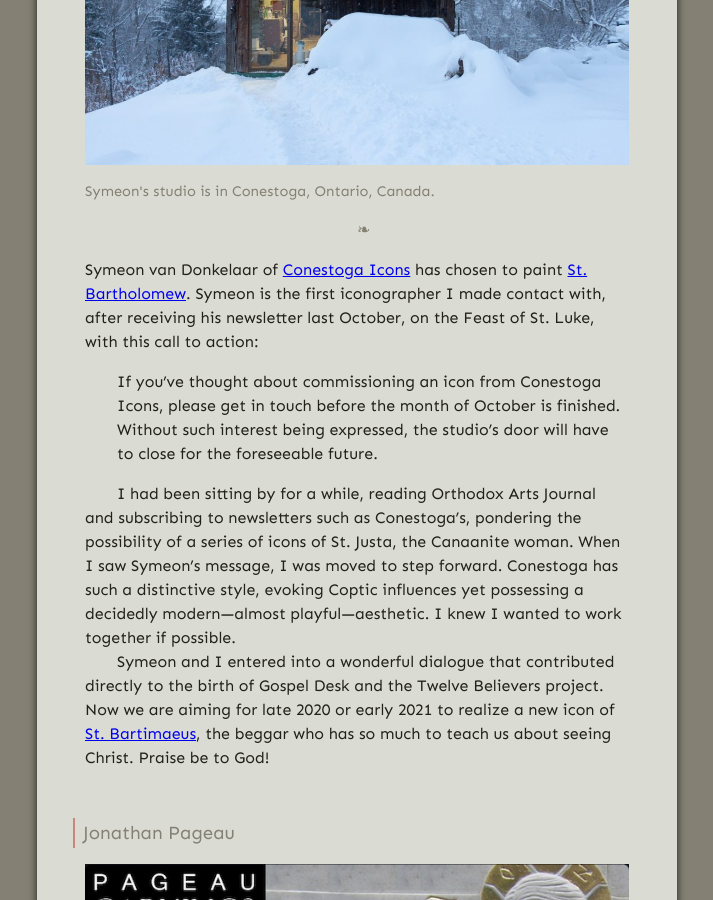
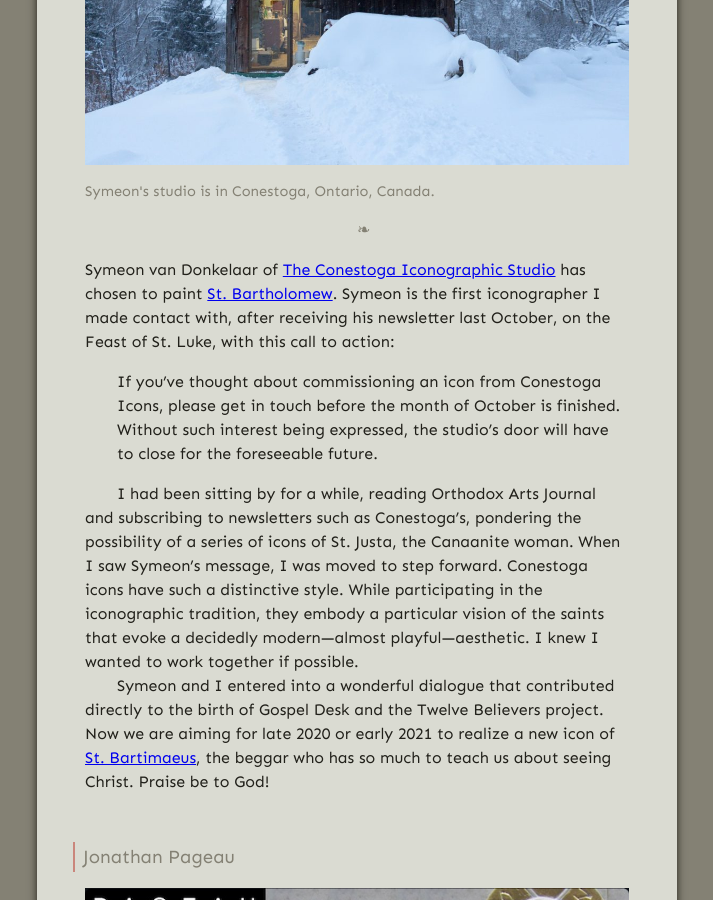
Before and after one commit to gospel-desk/www.logstown.com, a Jekyll site: the page built from _posts/2020-03-27-first-three-iconographers.md, in a window 1280 px wide and 900 px high, scrolled down 1192 px. Shown: the whole window, without its empty margins (283-996 px from the left). Built offline with Jekyll 4.4.1, drawn with Linux system fonts in a browser that asks for light colours.

Commit message:
Incorporate feedback from Symeon on post

```diff
--- a/_posts/2020-03-27-first-three-iconographers.md
+++ b/_posts/2020-03-27-first-three-iconographers.md
@@ -20,22 +20,23 @@ Donkelaar, Jonathan Pageau, and Federico Aguirre.
 
 ---
 
-Symeon van Donkelaar of [Conestoga Icons](https://www.conestogaicons.com/) has
-chosen to paint [St. Bartholomew](/the-twelve-believers/st-bartimaeus/). Symeon
-is the first iconographer I made contact with, after receiving his newsletter
-last October, on the Feast of St. Luke, with this call to action:
+Symeon van Donkelaar of [The Conestoga Iconographic
+Studio](https://www.conestogaicons.com/) has chosen to paint [St.
+Bartholomew](/the-twelve-believers/st-bartimaeus/). Symeon is the first
+iconographer I made contact with, after receiving his newsletter last October,
+on the Feast of St. Luke, with this call to action:
 
 > If you've thought about commissioning an icon from Conestoga Icons, please
 > get in touch before the month of October is finished. Without such interest
 > being expressed, the studio's door will have to close for the foreseeable
 > future.
 
-
 I had been sitting by for a while, reading Orthodox Arts Journal and
 subscribing to newsletters such as Conestoga's, pondering the possibility of a
 series of icons of St. Justa, the Canaanite woman. When I saw Symeon's message,
-I was moved to step forward. Conestoga has such a distinctive style, evoking
-Coptic influences yet possessing a decidedly modern—almost playful—aesthetic. I
+I was moved to step forward. Conestoga icons have such a distinctive style.
+While participating in the iconographic tradition, they embody a particular
+vision of the saints that evoke a decidedly modern—almost playful—aesthetic. I
 knew I wanted to work together if possible.
 
 Symeon and I entered into a wonderful dialogue that contributed directly to the
```
